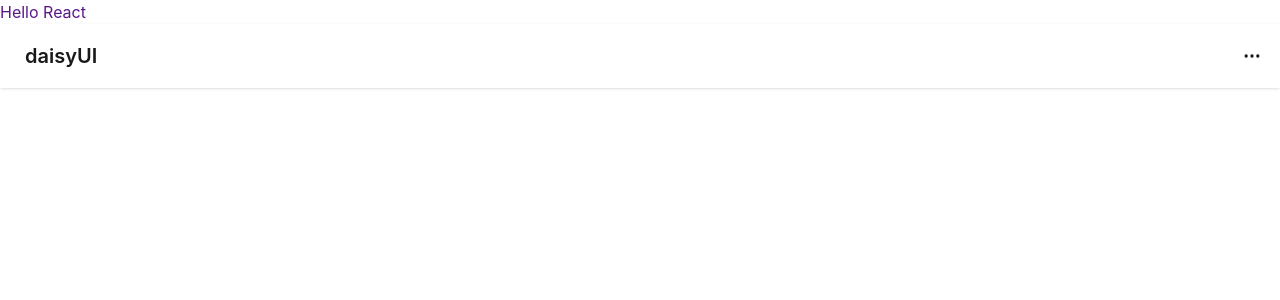
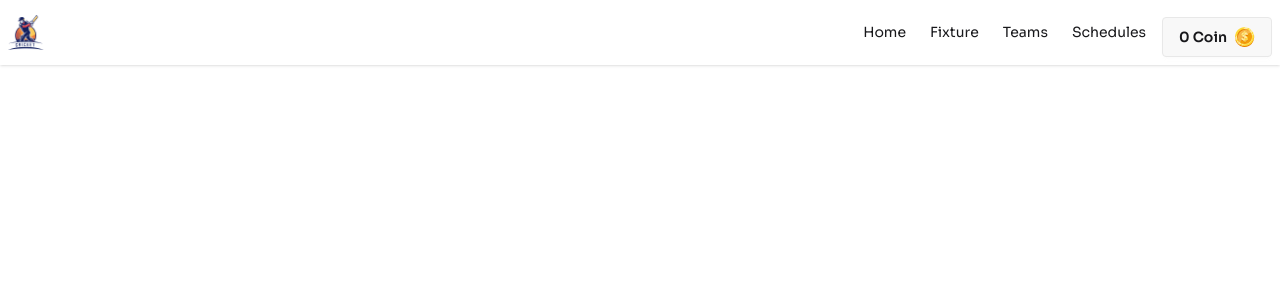
Before and after one commit to farhan-al-shahrier-siam/cricket-auction, a React (Vite) app: page / in a window 1280 px wide. Shown: the top 300 px of the page. Built offline with nearby package versions, Linux system fonts and the light colour scheme.

Commit message:
Navbar is done as per the figma design

```diff
--- a/index.html
+++ b/index.html
@@ -5,6 +5,9 @@
         <link rel="icon" type="image/svg+xml" href="/favicon.svg" />
         <meta name="viewport" content="width=device-width, initial-scale=1.0" />
         <title>cricket-auction</title>
+        <style>
+            @import url("https://fonts.googleapis.com/css2?family=Sora:wght@100..800&display=swap");
+        </style>
     </head>
     <body>
         <div id="root"></div>
--- a/src/App.jsx
+++ b/src/App.jsx
@@ -1,27 +1,10 @@
 import "./App.css";
+import Navbar from "./components/Navbar/Navbar";
 
 function App() {
     return (
         <>
-            <h1 className="text-purple-900">Hello React</h1>
-            <div className="navbar bg-base-100 shadow-sm">
-                <div className="flex-1">
-                    <a className="btn btn-ghost text-xl">daisyUI</a>
-                </div>
-                <div className="flex-none">
-                    <button className="btn btn-square btn-ghost">
-                        <svg xmlns="http://www.w3.org/2000/svg" fill="none" viewBox="0 0 24 24" className="inline-block h-5 w-5 stroke-current">
-                            {" "}
-                            <path
-                                strokeLinecap="round"
-                                strokeLinejoin="round"
-                                strokeWidth="2"
-                                d="M5 12h.01M12 12h.01M19 12h.01M6 12a1 1 0 11-2 0 1 1 0 012 0zm7 0a1 1 0 11-2 0 1 1 0 012 0zm7 0a1 1 0 11-2 0 1 1 0 012 0z"
-                            ></path>{" "}
-                        </svg>
-                    </button>
-                </div>
-            </div>
+            <Navbar></Navbar>
         </>
     );
 }
--- /dev/null
+++ b/src/components/Navbar/Navbar.jsx
@@ -0,0 +1,58 @@
+import React from "react";
+import Currency from "../../assets/Currency.png";
+import Logo from "../../assets/logo.png"
+
+const Navbar = () => {
+    return (
+        <div className="navbar bg-base-100 shadow-sm items-center justify-between">
+            <div className="navbar-start">
+                <div className="dropdown">
+                    <div tabIndex={0} role="button" className="btn btn-ghost lg:hidden">
+                        <svg xmlns="http://www.w3.org/2000/svg" className="h-5 w-5" fill="none" viewBox="0 0 24 24" stroke="currentColor">
+                            {" "}
+                            <path strokeLinecap="round" strokeLinejoin="round" strokeWidth="2" d="M4 6h16M4 12h8m-8 6h16" />{" "}
+                        </svg>
+                    </div>
+                    <ul tabIndex="-1" className="menu menu-sm dropdown-content bg-base-100 rounded-box z-1 mt-3 w-52 p-2 shadow">
+                        <li>
+                            <a href="">Home</a>
+                        </li>
+                        <li>
+                            <a>Fixture</a>
+                        </li>
+                        <li>
+                            <a href="">Teams</a>
+                        </li>
+                        <li>
+                            <a>Schedules</a>
+                        </li>
+                    </ul>
+                </div>
+                <a className="w-9 h-9"><img src={Logo} alt="" /></a>
+            </div>
+            <div className="flex items-end">
+                <div className="navbar-center hidden lg:flex">
+                    <ul className="menu menu-horizontal px-1">
+                        <li>
+                            <a href="">Home</a>
+                        </li>
+                        <li>
+                            <a>Fixture</a>
+                        </li>
+                        <li>
+                            <a href="">Teams</a>
+                        </li>
+                        <li>
+                            <a>Schedules</a>
+                        </li>
+                    </ul>
+                </div>
+                <div>
+                    <button className="btn flex items-center justify-between gap-2">0 Coin <img src={Currency} alt="" /></button>
+                </div>
+            </div>
+        </div>
+    );
+};
+
+export default Navbar;
--- a/src/index.css
+++ b/src/index.css
@@ -1,2 +1,6 @@
 @import "tailwindcss";
 @plugin "daisyui";
+
+*{
+  font-family: "Sora", sans-serif;
+}
```
Also changed, not shown: src/assets/Currency.png (added). Lines whose indentation alone changed are shown as unchanged.
